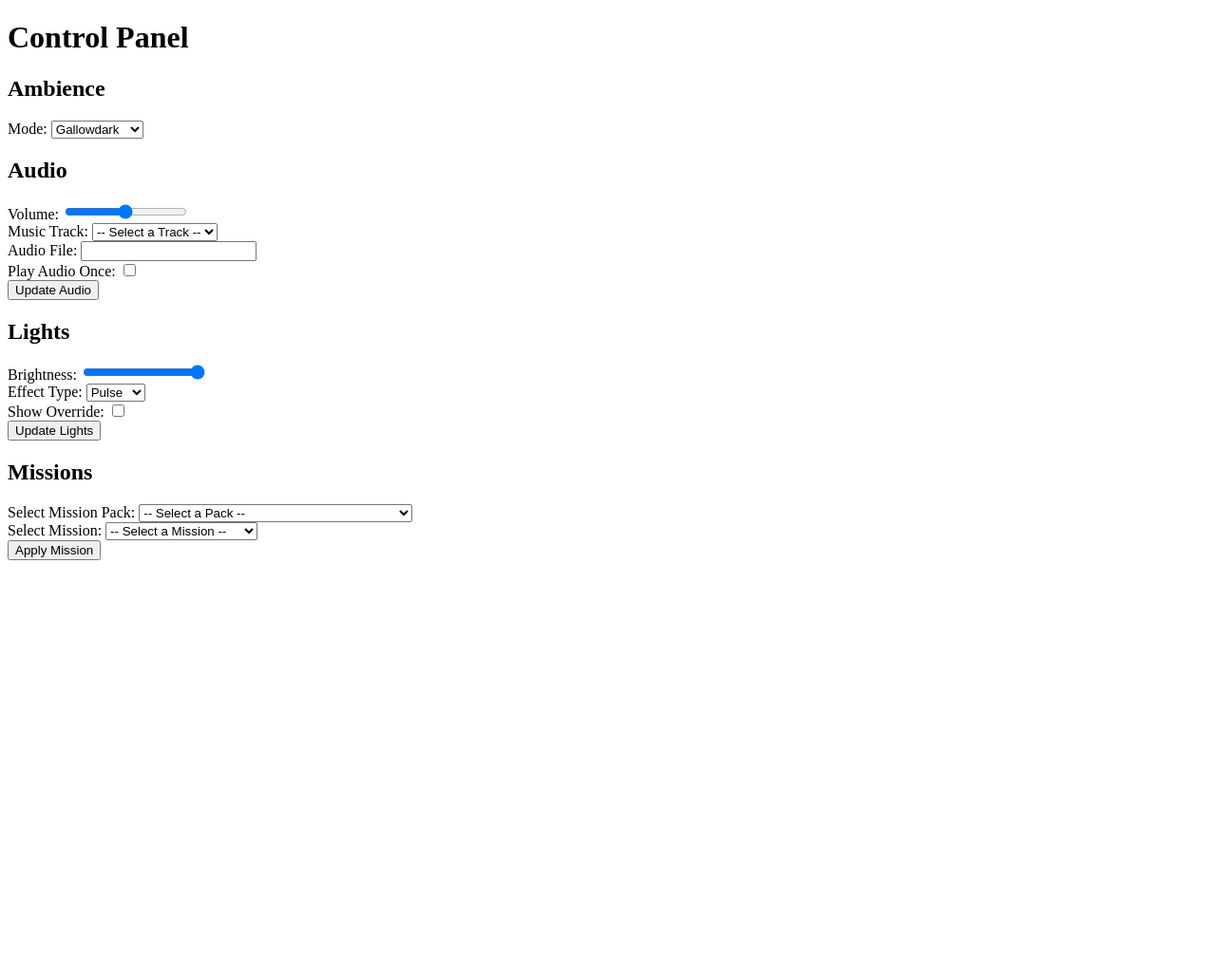
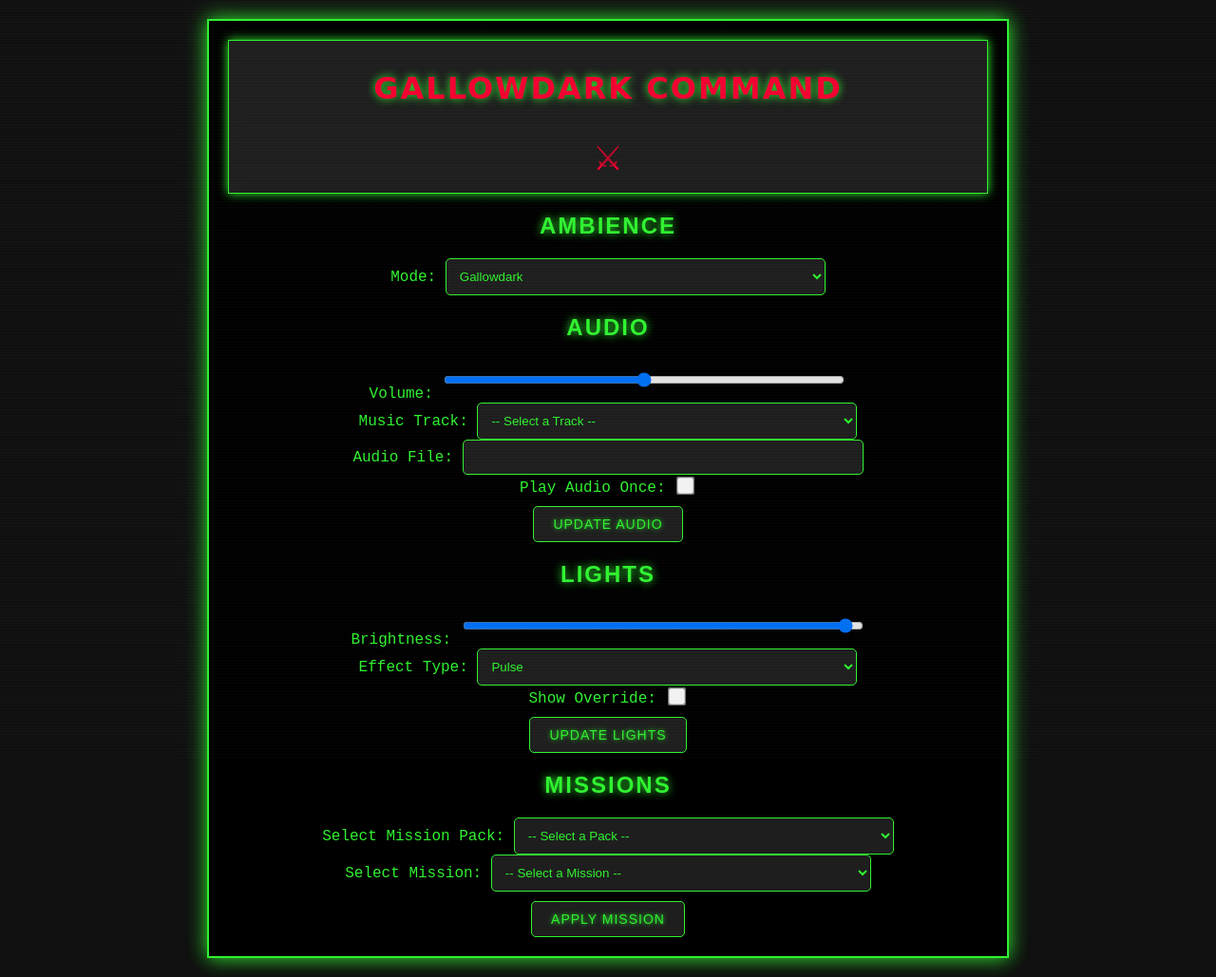
Before and after one commit to harkano/gallowdark, a Flask app: page / in a window 1280 px wide. Shown: the whole page at 95% size. Before the commit the page ends 590 px from the top, so only its background shows below. Run offline with Flask 3, Linux system fonts and the light colour scheme; data that the repository does not hold is empty.

Commit message:
Update index.html

```diff
--- a/templates/index.html
+++ b/templates/index.html
@@ -3,11 +3,135 @@
 <head>
     <meta charset="UTF-8">
     <meta name="viewport" content="width=device-width, initial-scale=1.0">
-    <title>Control Panel</title>
+    <title>Gallowdark Control Panel</title>
     <script src="https://code.jquery.com/jquery-3.6.0.min.js"></script>
+
+    <style>
+        /* General body styles for CRT look */
+        body {
+            background-color: #101010;
+            color: #33ff33;  /* CRT Green */
+            font-family: 'Courier New', Courier, monospace;
+            margin: 0;
+            padding: 20px;
+            text-align: center;
+        }
+
+        h1, h2 {
+            font-family: 'Orbitron', sans-serif;
+            text-transform: uppercase;
+            color: #33ff33;
+            letter-spacing: 2px;
+            text-shadow: 0 0 10px #33ff33;
+        }
+
+        /* Create a subtle flicker effect */
+        @keyframes crt-flicker {
+            0%, 100% {
+                opacity: 0.95;
+            }
+            50% {
+                opacity: 1;
+            }
+        }
+
+        body {
+            animation: crt-flicker 0.1s infinite;
+        }
+
+        /* Add scanlines over the entire body */
+        body::before {
+            content: "";
+            position: absolute;
+            top: 0;
+            left: 0;
+            width: 100%;
+            height: 100%;
+            background: repeating-linear-gradient(
+                0deg,
+                transparent,
+                transparent 2px,
+                rgba(255, 255, 255, 0.02) 2px,
+                rgba(255, 255, 255, 0.02) 3px
+            );
+            pointer-events: none;
+        }
+
+        /* Style buttons */
+        button {
+            background-color: #202020;
+            border: 1px solid #33ff33;
+            color: #33ff33;
+            padding: 10px 20px;
+            font-family: 'Orbitron', sans-serif;
+            font-size: 14px;
+            text-transform: uppercase;
+            letter-spacing: 1px;
+            text-shadow: 0 0 5px #33ff33;
+            cursor: pointer;
+            margin-top: 10px;
+            border-radius: 5px;
+        }
+
+        button:hover {
+            background-color: #33ff33;
+            color: #101010;
+        }
+
+        /* Styled input elements */
+        input[type="text"], input[type="range"], select {
+            background-color: #202020;
+            border: 1px solid #33ff33;
+            color: #33ff33;
+            padding: 10px;
+            border-radius: 5px;
+            width: 50%;
+        }
+
+        /* Make sure the checkboxes look retro */
+        input[type="checkbox"] {
+            transform: scale(1.5);
+            margin: 5px;
+        }
+
+        /* Container for the app */
+        .container {
+            max-width: 800px;
+            margin: 0 auto;
+            padding: 20px;
+            background-color: #000;
+            border: 2px solid #33ff33;
+            box-shadow: 0 0 20px #33ff33;
+        }
+
+        /* Title bar - gives that tech panel vibe */
+        .title-bar {
+            background-color: #202020;
+            padding: 10px;
+            border: 1px solid #33ff33;
+            margin-bottom: 20px;
+            box-shadow: 0 0 10px #33ff33;
+        }
+
+        /* Specific vibe for Warhammer 40k feel */
+        .gothic-text {
+            font-family: 'UnifrakturMaguntia', cursive;
+            color: #ff0033;
+        }
+
+        /* Additional Warhammer 40k decorative styles */
+        .decorative-symbol {
+            font-size: 48px;
+            color: #ff0033;
+        }
+    </style>
 </head>
 <body>
-    <h1>Control Panel</h1>
+    <div class="container">
+        <div class="title-bar">
+            <h1 class="gothic-text">Gallowdark Command</h1>
+            <div class="decorative-symbol">⚔</div>
+        </div>
 
         <h2>Ambience</h2>
         <label for="ambience_mode">Mode:</label>
@@ -202,5 +326,6 @@
             });
         }
         </script>
+    </div>
 </body>
 </html>
```
Lines whose indentation alone changed are shown as unchanged.
